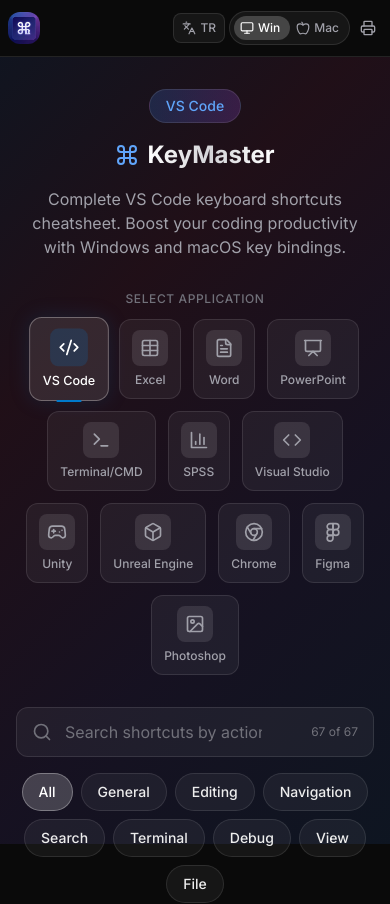
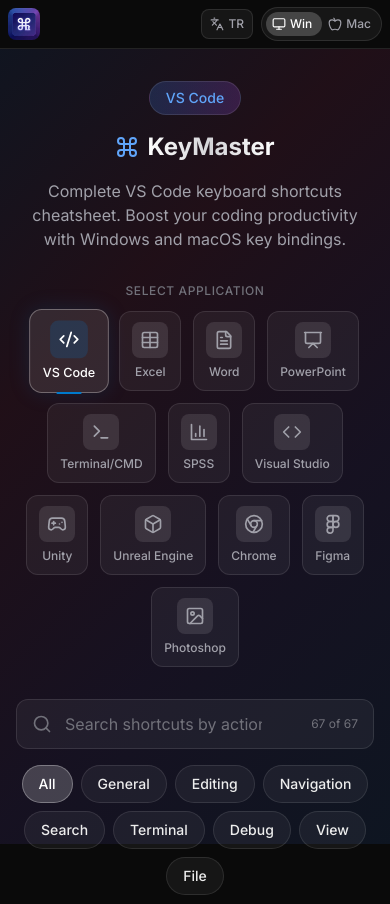
Before and after one commit to Deniz60/keymaster-app, a Next.js app: page / in a window 390 px wide. Shown: the top 904 px of the page. Built offline with nearby package versions, Linux system fonts and the light colour scheme.

Commit message:
Mobil header - KeyMaster yazisi gizlendi, daha kompakt

```diff
--- a/app/page.tsx
+++ b/app/page.tsx
@@ -141,36 +141,36 @@
     <>
       <header className="sticky top-0 z-40 border-b border-white/10 bg-[#0a0a0a]">
         <div className="max-w-7xl mx-auto px-2 sm:px-6 lg:px-8">
-          <div className="flex items-center justify-between h-14 sm:h-16 gap-2">
-            {/* Logo */}
-            <div className="flex items-center gap-2 flex-shrink-0">
+          <div className="flex items-center justify-between h-12 sm:h-16">
+            {/* Logo - sadece ikon mobilde */}
+            <div className="flex items-center gap-2 flex-shrink-0 min-w-0">
               <img
                 src="/favicon.png"
                 alt="KeyMaster Logo"
-                className="w-8 h-8 sm:w-10 sm:h-10 rounded-xl"
+                className="w-8 h-8 sm:w-10 sm:h-10 rounded-lg flex-shrink-0"
               />
-              <h1 className="text-base sm:text-xl font-bold text-white hidden sm:block">
+              <h1 className="text-lg sm:text-xl font-bold text-white whitespace-nowrap hidden md:block">
                 Key<span className="text-blue-400">Master</span>
               </h1>
             </div>
 
             {/* Right side controls */}
-            <div className="flex items-center gap-1 sm:gap-3">
+            <div className="flex items-center gap-2 sm:gap-3 flex-shrink-0">
               <LanguageToggle language={language} onChange={setLanguage} />
               <OSToggle os={os} onChange={setOs} />
               <button
                 onClick={() => setShowPrintModal(true)}
-                className="p-1.5 sm:p-2 rounded-lg text-zinc-400 hover:text-white hover:bg-white/10 transition-colors"
+                className="p-2 rounded-lg text-zinc-400 hover:text-white hover:bg-white/10 transition-colors hidden sm:flex"
                 aria-label={t.print}
                 title={t.print}
               >
-                <Printer className="w-4 h-4 sm:w-5 sm:h-5" />
+                <Printer className="w-5 h-5" />
               </button>
               <a
                 href="https://github.com"
                 target="_blank"
                 rel="noopener noreferrer"
-                className="p-1.5 sm:p-2 rounded-lg text-zinc-400 hover:text-white hover:bg-white/10 transition-colors hidden sm:block"
+                className="p-2 rounded-lg text-zinc-400 hover:text-white hover:bg-white/10 transition-colors hidden md:flex"
                 aria-label="View on GitHub"
               >
                 <Github className="w-5 h-5" />
```
